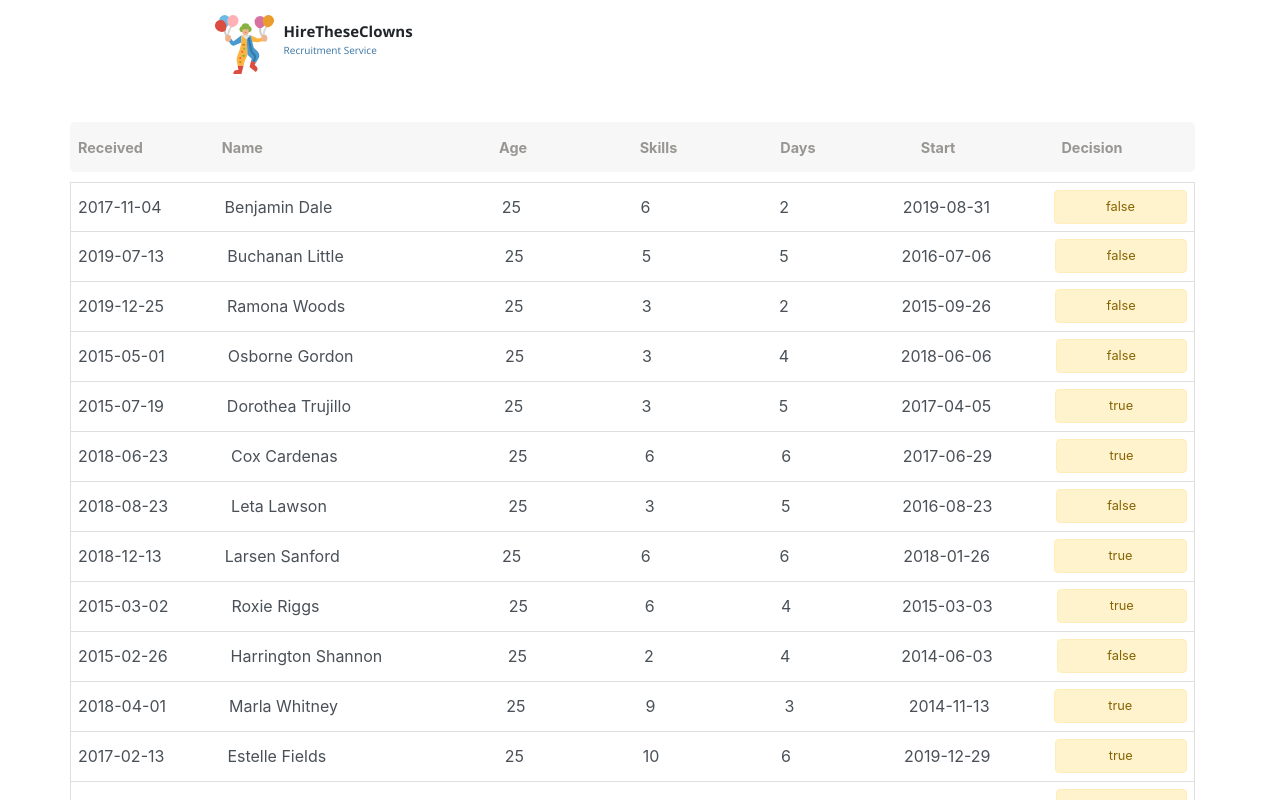
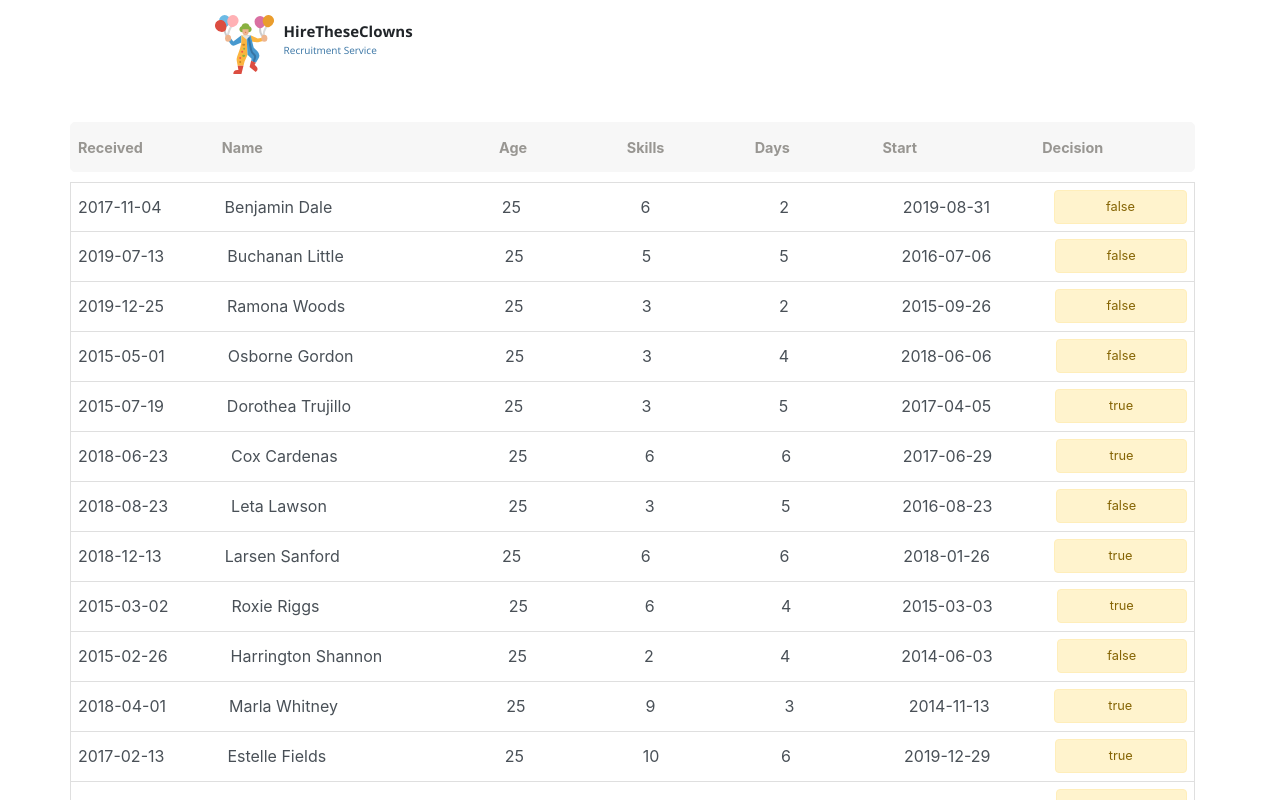
Before and after one commit to LinusBF/iv1201-frontend, a React app: page /Applications in a window 1280 px wide. Shown: the top 800 px of the page. Built offline with nearby package versions, Linux system fonts and the light colour scheme.

Commit message:
changed position of column header in /applications

```diff
--- a/client/components/applications/Applications.js
+++ b/client/components/applications/Applications.js
@@ -67,9 +67,9 @@ class Applications extends Component {
               <div className={'colHead col-2-sm'} style={{marginRight: '4rem'}}><a href={'#'} id={'head1'} onClick={() => {this.sort(1)}}>Received</a></div>
               <div className={'colHead col-3'}><a href="#" id={'head2'} onClick={() => {this.sort(2)}}>Name</a></div>
               <div className={'colHead col'}><a href={"#"} id={'head3'}>Age</a></div>
-              <div className={'colHead col'}><a href={"#"}>Skills</a></div>
-              <div className={'colHead col'}><a href={"#"}>Days</a></div>
-              <div className={'colHead col'}><a href={"#"} onClick={() => {this.sort(6)}}>Start</a></div>
+              <div className={'colHead col'} style={{marginLeft: '-2rem'}}><a href={"#"}>Skills</a></div>
+              <div className={'colHead col'} style={{marginLeft: '-2rem'}}><a href={"#"}>Days</a></div>
+              <div className={'colHead col'} style={{marginLeft: '-2rem'}}><a href={"#"} onClick={() => {this.sort(6)}}>Start</a></div>
               <div className={'colHead col'}><a href={"#"}>Decision</a></div>
             </div>
           </ListGroupItem>
```
